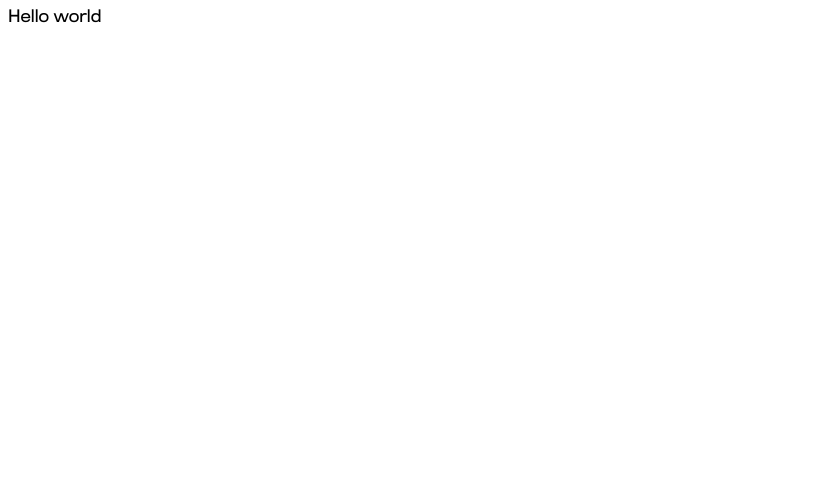
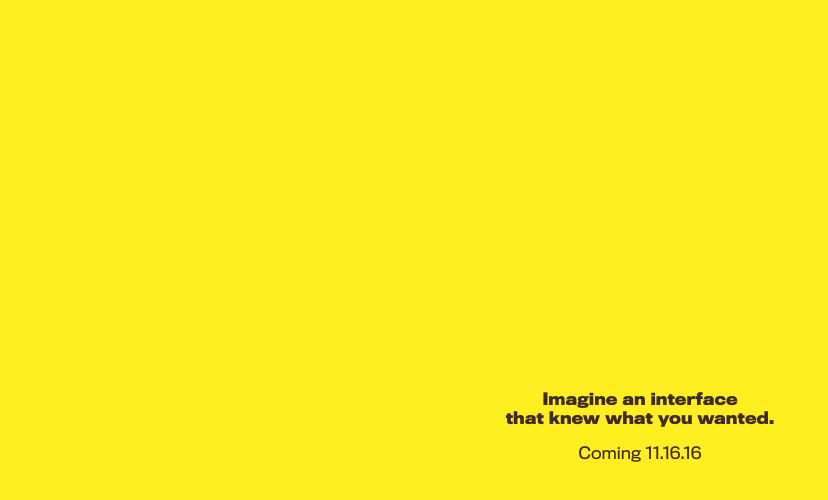
Before and after one commit to mutableui/mutableui.github.io, a plain HTML site: page index.html in a window 1280 px wide. Shown: the whole page, without its empty margins (0-828 px from the left). Drawn offline with Linux system fonts and the light colour scheme.

Commit message:
placeholder

```diff
--- a/index.html
+++ b/index.html
@@ -7,8 +7,10 @@
 </head>
 
 <body>
-
-<p>Hello world</p>
+<div id="container">
+<p class="bold">Imagine an interface <br> that knew what you wanted.</p>
+<p>Coming 11.16.16</p>
+</div>
 
 </body>
 </html>
--- a/styles.css
+++ b/styles.css
@@ -21,4 +21,25 @@
 
 body {
   font-family: 'TitlingGothicFB Normal', Georgia;
+  background: #FFEF21;
+  color: #3F2B25;
 }
+
+#container {
+  width: 300px;
+  position: absolute;
+  left: 50%;
+  margin-left: -150px;
+  text-align: center;
+  height: 50px;
+  top: 50%;
+  margin-top: -25px;
+}
+
+p {
+  text-align: center;
+}
+
+p.bold {
+  font-weight: bold;
+}
```
